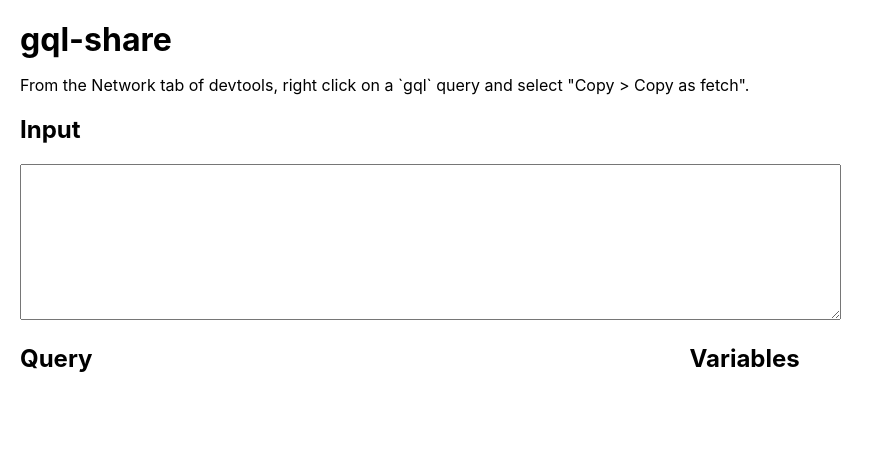
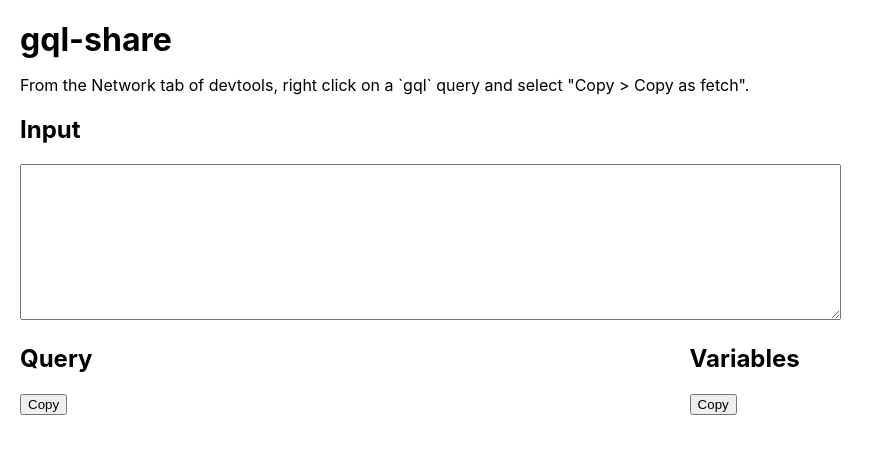
Before and after one commit to lukemartin/gql-share, a Next.js app: page / in a window 1280 px wide. Shown: the top 454 px of the page, without its empty margins (0-884 px from the left). Built offline with nearby package versions, Linux system fonts and the light colour scheme.

Commit message:
Add very quick clipboard copy button

```diff
--- a/src/pages/index.tsx
+++ b/src/pages/index.tsx
@@ -56,6 +56,10 @@ const Home: React.FunctionComponent = () => {
 		if (hash) setOutputFromHash(decodeHash(hash));
 	}, []);
 
+	const copy = (text: string): void => {
+		navigator.clipboard.writeText(text);
+	};
+
 	return (
 		<div className="app">
 			<header>
@@ -80,11 +84,23 @@ const Home: React.FunctionComponent = () => {
 				<div className="output">
 					<div>
 						<h2>Query</h2>
+						<button
+							onClick={(): void => copy(outputFromHash?.query || output?.query)}
+						>
+							Copy
+						</button>
 						<pre>{outputFromHash?.query || output?.query}</pre>
 					</div>
 
 					<div>
 						<h2>Variables</h2>
+						<button
+							onClick={(): void =>
+								copy(outputFromHash?.variables || output?.variables)
+							}
+						>
+							Copy
+						</button>
 						<pre>{outputFromHash?.variables || output?.variables}</pre>
 					</div>
 				</div>
```
